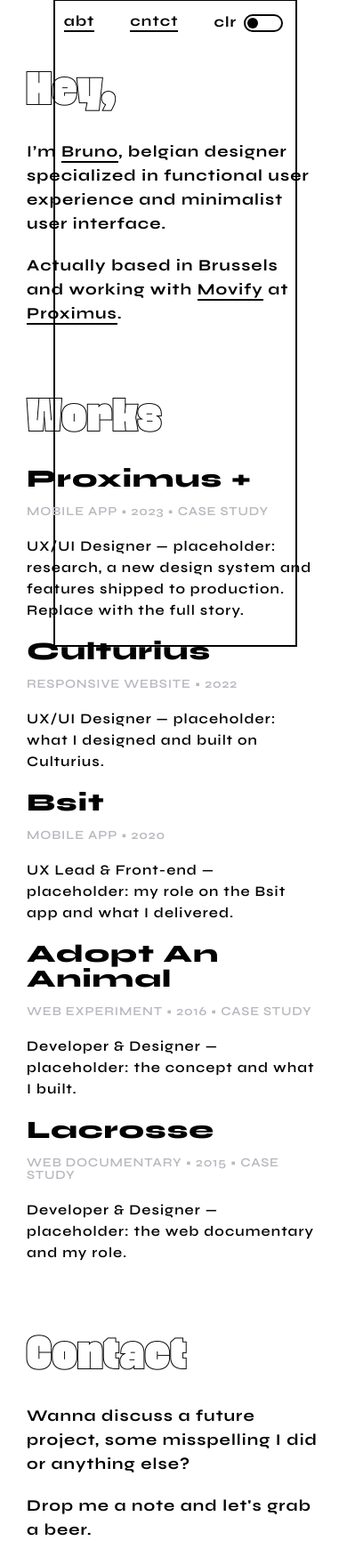
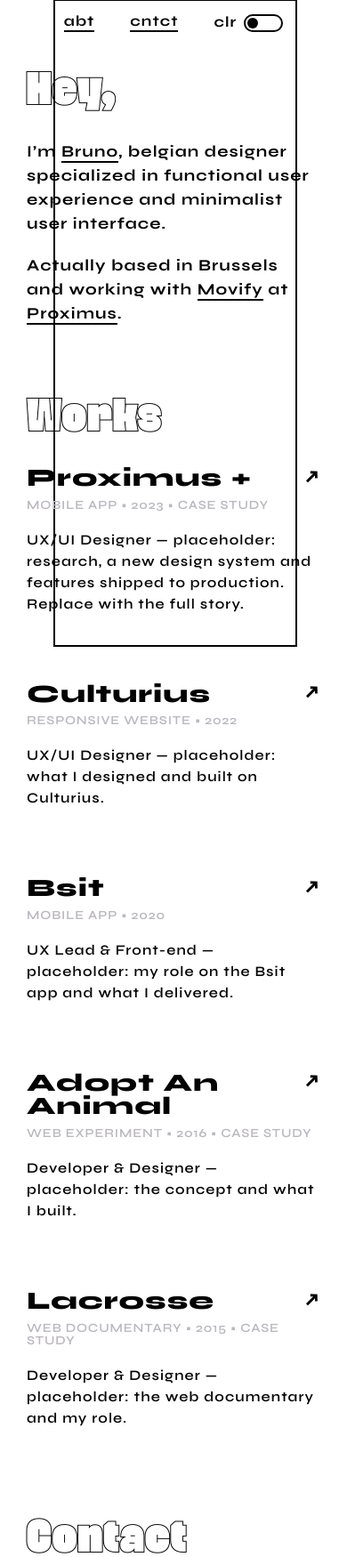
Before and after one commit to Bbinturong/brunomattelet.be, a PHP site: page / in a window 390 px wide. Shown: the part 61-1811 px from the top of the page at 89% size. Run offline with PHP 8.4, Linux system fonts and the light colour scheme.

Commit message:
Restyle works list as editorial rows; fix header stacking and dev caching
Works list (index.html, style.css):
- Replace the stacked title/meta/paragraph block with editorial index rows:
  oversized title left, project info in a right column on wide desktops,
  stacked below 1200px.
- Make the whole row one click target via a stretched-link overlay. This
  needs the title anchor to be position:static (the global `a` rule is
  relative) and the row text non-positioned, or `.main-section p`'s
  position:relative paints over the overlay and swallows clicks.
- Drop the divider rules in favour of whitespace between projects, tighten
  the meta-to-paragraph gap, and cap the description at ~50 characters.
- Reveal an external-link arrow on hover (desktop); pin a persistent one to
  the right edge on tablet and mobile, where there is no hover.
- Use the external-arrow cursor on every project. The per-project emoji
  cursors stay defined for work.html, which still uses them.

Header (style.css):
- Give the fixed header a z-index so page content (the oversized works
  titles) can no longer paint over it. No-op on mobile, where it is static.

Click game (style.css):
- Dissolve the photo immediately over a 200ms ease-out fade, no hold.

Dev server (server.py):
- Send Cache-Control: no-store so CSS/JS edits show up on a plain reload
  instead of the browser serving a stale copy.

Co-Authored-By: Claude Opus 4.8 <noreply@anthropic.com>

```diff
--- a/assets/style/style.css
+++ b/assets/style/style.css
@@ -85,6 +85,9 @@ header {
     height: 20px;
     max-width: 1200px;
     top: 60px;
+    /* Keep the fixed nav above all page content (oversized works titles, the
+       hero frame, etc.) on every page. */
+    z-index: 10000;
 }
 
 header .logo {
@@ -222,8 +225,9 @@ header nav .main_nav li {
 /* Permanent project info under each title — text styles aligned with the
    about-page resume (.resume-list). */
 .works-info {
-  max-width: 600px;
-  margin-top: 16px;
+  /* Sits in the right grid column; nudged down to sit against the title's
+     cap height (titles carry a large line-box from the display type). */
+  padding-top: 10px;
 }
 
 .works-meta {
@@ -233,13 +237,15 @@ header nav .main_nav li {
   text-transform: uppercase;
   letter-spacing: 0.06em;
   color: var(--muted);
-  margin-bottom: 12px;
+  margin-bottom: 6px;
 }
 
 .works-info p {
   font-family: syne-semi;
   font-size: 16px;
   margin: 0;
+  /* Cap the measure for comfortable line length (~50 characters). */
+  max-width: 50ch;
 }
 
 .squared .img {
@@ -299,8 +305,89 @@ a {
   font-size: 71.66362px;
 }
 
+/* Editorial index rows: oversized title on the left, project info in a right
+   column, generous whitespace between projects. Hovering one row dims the
+   rest and slides an external-link arrow out of the title. The whole row is
+   one click target (stretched-link overlay below). */
 #works .works-list .works-links {
-  margin: 40px 0 60px;
+  position: relative;
+  display: grid;
+  /* Title column floor (680px) keeps the longest single-token title
+     ("Proximus +", incl. the hover arrow's reserved width) on one line so
+     its "+" never orphans; the two-column layout only runs >1200px (see
+     media query), where this floor always fits. */
+  grid-template-columns: minmax(680px, 1fr) minmax(220px, 34%);
+  gap: 20px 48px;
+  align-items: start;
+  margin: 0 0 96px;
+  padding: 0;
+  transition: opacity .25s ease;
+}
+
+#works .works-list .works-links:last-child {
+  margin-bottom: 0;
+}
+
+/* Focus the pointed row by dimming its siblings. */
+#works .works-list:hover .works-links {
+  opacity: .35;
+}
+
+#works .works-list .works-links:hover {
+  opacity: 1;
+}
+
+#works .works-links > a {
+  line-height: .95;
+  /* Override the global `a { position: relative }` so the stretched-link
+     overlay below resolves to the .works-links row, not the title itself. */
+  position: static;
+}
+
+/* Stretched link: the title anchor's hit area covers the whole row, so a
+   click anywhere on the project (title, meta, or description) follows it.
+   The row's own text must stay non-positioned or it would paint above the
+   overlay and swallow the click (`.main-section p` is position:relative). */
+#works .works-links > a::before {
+  content: '';
+  position: absolute;
+  inset: 0;
+  z-index: 1;
+}
+
+#works .works-info,
+#works .works-info p,
+#works .works-meta {
+  position: static;
+}
+
+/* Arrow affordance — hidden until hover, then slides in. */
+#works .works-links > a::after {
+  content: '\2197';
+  display: inline-block;
+  margin-left: .12em;
+  font-size: .5em;
+  vertical-align: 0.32em;
+  color: var(--muted);
+  opacity: 0;
+  transform: translateX(-.3em);
+  transition: opacity .25s ease, transform .25s ease, color .25s ease;
+}
+
+#works .works-links:hover > a::after {
+  opacity: 1;
+  transform: translateX(0);
+  color: var(--ink);
+}
+
+/* Cap the description measure for a comfortable line length. Scoped under
+   #works to win over `.main-section p { max-width: 760px }`. */
+#works .works-info p {
+  max-width: 50ch;
+}
+
+@media (prefers-reduced-motion: reduce) {
+  #works .works-links > a::after { transition: none; }
 }
 
 /* CURSORS */
@@ -402,14 +489,14 @@ footer .geo {
   z-index: -999;
 }
 
-/* Click-game flash: hold the photo fully visible, then fade it away.
-   Timing: 100ms hold (0–16.67% of 600ms) + 500ms fade. */
+/* Click-game flash: the photo pops in instantly, then dissolves straight
+   away over a 200ms ease-out fade — no hold. */
 .click-game img.is-flashing {
-  animation: game-flash 600ms ease-out forwards;
+  animation: game-flash 200ms ease-out forwards;
 }
 
 @keyframes game-flash {
-  0%, 16.67% {
+  0% {
     opacity: 1;
   }
   100% {
@@ -527,6 +614,13 @@ footer .geo {
 .skill-count {
   color: var(--muted);
   font-variant-numeric: tabular-nums;
+  /* Syne only ships in bold weights, so use a light system numeral here. */
+  font-family: system-ui, -apple-system, "Segoe UI", sans-serif;
+  font-weight: 300;
+  /* Raised exponent, like the ² in m². */
+  font-size: 0.6em;
+  vertical-align: super;
+  line-height: 0;
 }
 
 .resume-list h2 {
@@ -913,6 +1007,37 @@ footer .geo {
     left: 10%;
   }
 
+  /* Below the wide desktop, the oversized titles need the full measure —
+     stack each project's info beneath its title instead of a side column. */
+  #works .works-list .works-links {
+    grid-template-columns: 1fr;
+    gap: 6px;
+    margin-bottom: 72px;
+  }
+
+  .works-info {
+    padding-top: 4px;
+  }
+
+  /* Tablet & mobile (stacked, no reliable hover): pin a persistent external
+     arrow to the right edge of each row. Title reserves space so it wraps
+     before reaching the arrow. */
+  #works .works-links > a {
+    padding-right: 1.4em;
+  }
+
+  #works .works-links > a::after {
+    position: absolute;
+    top: 0.08em;
+    right: 0;
+    margin-left: 0;
+    font-size: 0.7em;
+    line-height: 1;
+    opacity: 1;
+    transform: none;
+    color: var(--ink);
+  }
+
 }
 
 
@@ -1052,7 +1177,13 @@ footer .geo {
   }
 
   #works .works-list .works-links {
-    margin: 20px 0;
+    grid-template-columns: 1fr;
+    gap: 6px;
+    margin-bottom: 56px;
+  }
+
+  .works-info {
+    padding-top: 4px;
   }
 
   .contact-section p {
--- a/index.html
+++ b/index.html
@@ -45,7 +45,7 @@
             <h1 class="big-title">Works</h1>
             <ul class='works-list'>
                 <li class='works-links'>
-                    <a class='cursor-satelite link-proximus' href="https://www.proximus.com/" target="_blank" rel="noopener">Proximus +</a>
+                    <a class='cursor-external link-proximus' href="https://www.proximus.com/" target="_blank" rel="noopener">Proximus +</a>
                     <div class='works-info'>
                         <span class='works-meta'>Mobile app • 2023 • Case study</span>
                         <p>UX/UI Designer — placeholder: research, a new design system and features shipped to production. Replace with the full story.</p>
@@ -60,7 +60,7 @@
                     </div>
                 </li>
                 <li class='works-links'>
-                    <a class='cursor-bear link-bsit' href="https://bsit.com/" target="_blank" rel="noopener">Bsit</a>
+                    <a class='cursor-external link-bsit' href="https://bsit.com/" target="_blank" rel="noopener">Bsit</a>
                     <div class='works-info'>
                         <span class='works-meta'>Mobile app • 2020</span>
                         <p>UX Lead & Front-end — placeholder: my role on the Bsit app and what I delivered.</p>
@@ -68,7 +68,7 @@
                 </li>
                 <li class='works-links'>
                     <!-- TODO: real external URL for Adopt An Animal -->
-                    <a class='cursor-tiger link-aaa' href="#">Adopt An Animal</a>
+                    <a class='cursor-external link-aaa' href="#">Adopt An Animal</a>
                     <div class='works-info'>
                         <span class='works-meta'>Web experiment • 2016 • Case study</span>
                         <p>Developer & Designer — placeholder: the concept and what I built.</p>
@@ -76,7 +76,7 @@
                 </li>
                 <li class='works-links'>
                     <!-- TODO: real external URL for Lacrosse -->
-                    <a class='cursor-lacrosse link-lax' href="#">Lacrosse</a>
+                    <a class='cursor-external link-lax' href="#">Lacrosse</a>
                     <div class='works-info'>
                         <span class='works-meta'>Web documentary • 2015 • Case study</span>
                         <p>Developer & Designer — placeholder: the web documentary and my role.</p>
```
Also changed, not shown: 1 other file.
